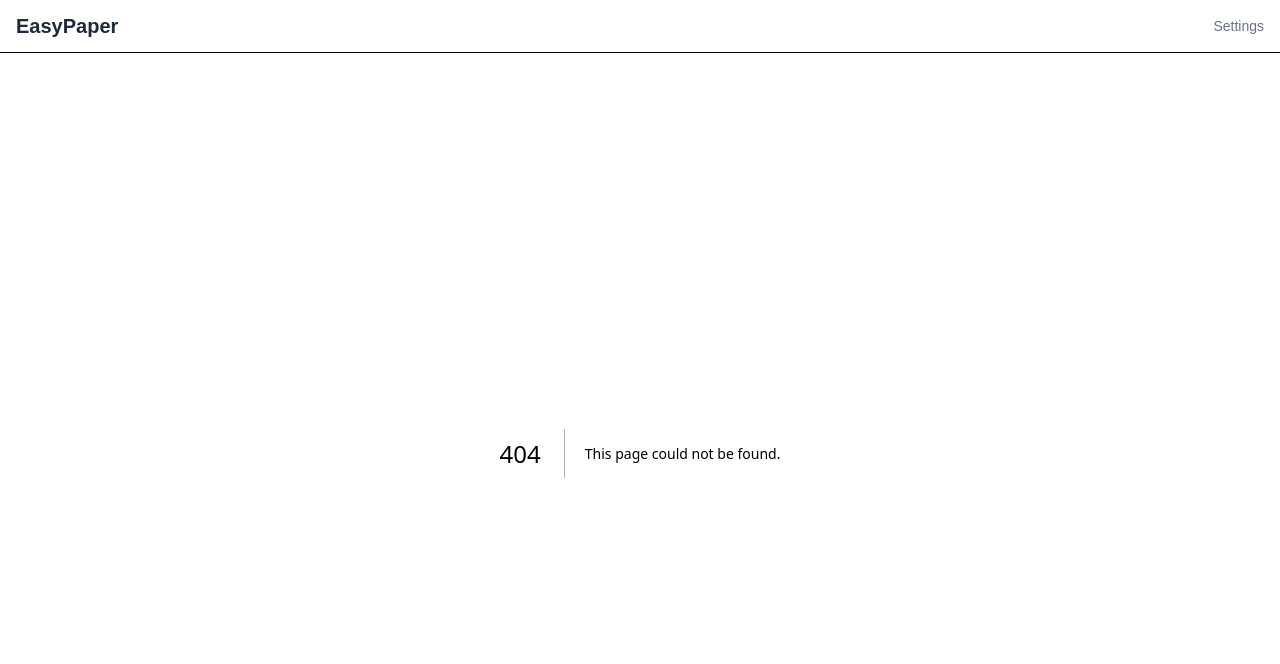
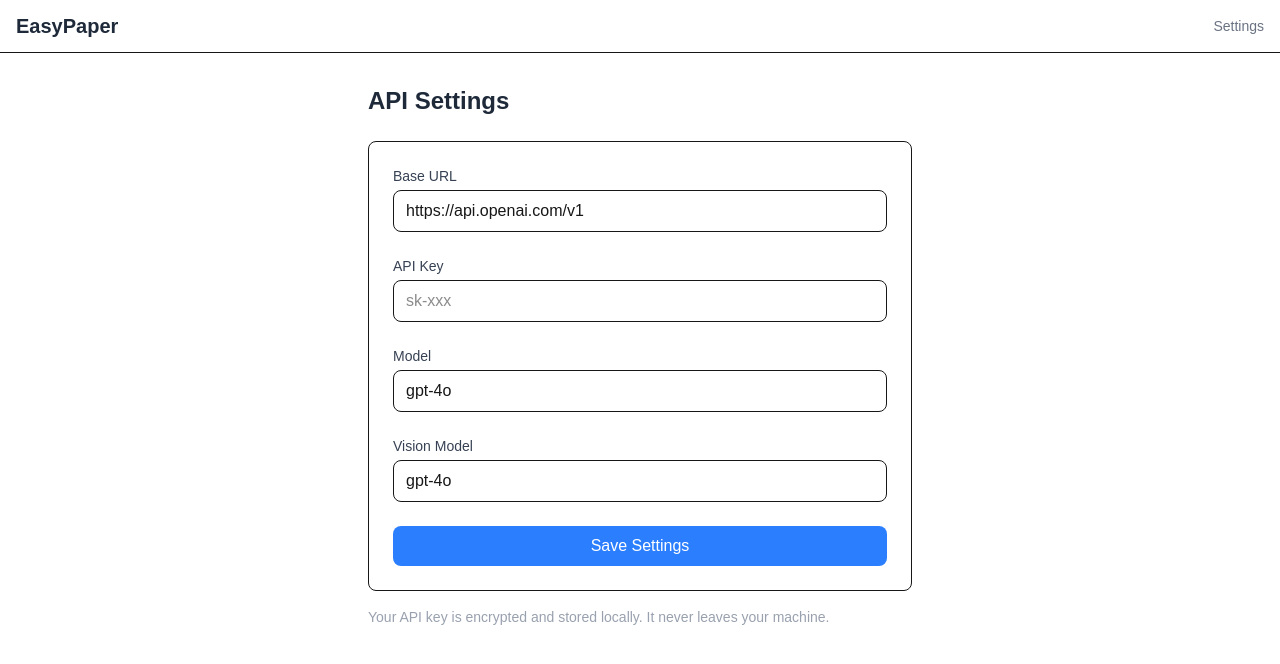
Before and after one commit to LvXinTao/EasyPaper, a Next.js app: page /settings in a window 1280 px wide. Before the commit this address had no page. Shown: the top 664 px of the page. Built offline with nearby package versions, Linux system fonts and the light colour scheme; no server answers.

Commit message:
feat: add settings page with API configuration form

```diff
--- /dev/null
+++ b/src/app/settings/page.tsx
@@ -0,0 +1,17 @@
+import { SettingsForm } from '@/components/settings-form';
+
+export default function SettingsPage() {
+  return (
+    <div className="max-w-xl mx-auto px-4 py-8">
+      <h1 className="text-2xl font-bold text-gray-800 mb-6">
+        API Settings
+      </h1>
+      <div className="bg-white rounded-lg border p-6">
+        <SettingsForm />
+      </div>
+      <p className="mt-4 text-sm text-gray-400">
+        Your API key is encrypted and stored locally. It never leaves your machine.
+      </p>
+    </div>
+  );
+}
--- /dev/null
+++ b/src/components/settings-form.tsx
@@ -0,0 +1,144 @@
+'use client';
+
+import { useState, useEffect } from 'react';
+
+interface SettingsData {
+  baseUrl: string;
+  model: string;
+  visionModel: string;
+  hasApiKey: boolean;
+}
+
+export function SettingsForm() {
+  const [settings, setSettings] = useState<SettingsData>({
+    baseUrl: 'https://api.openai.com/v1',
+    model: 'gpt-4o',
+    visionModel: 'gpt-4o',
+    hasApiKey: false,
+  });
+  const [apiKey, setApiKey] = useState('');
+  const [saving, setSaving] = useState(false);
+  const [message, setMessage] = useState<{ type: 'success' | 'error'; text: string } | null>(null);
+
+  useEffect(() => {
+    async function loadSettings() {
+      try {
+        const res = await fetch('/api/settings');
+        const data = await res.json();
+        setSettings(data);
+      } catch {
+        // Use defaults
+      }
+    }
+    loadSettings();
+  }, []);
+
+  const handleSave = async () => {
+    setSaving(true);
+    setMessage(null);
+
+    try {
+      const body: Record<string, string> = {
+        baseUrl: settings.baseUrl,
+        model: settings.model,
+        visionModel: settings.visionModel,
+      };
+      if (apiKey) {
+        body.apiKey = apiKey;
+      }
+
+      const res = await fetch('/api/settings', {
+        method: 'POST',
+        headers: { 'Content-Type': 'application/json' },
+        body: JSON.stringify(body),
+      });
+
+      if (!res.ok) throw new Error('Failed to save settings');
+
+      setMessage({ type: 'success', text: 'Settings saved successfully!' });
+      setApiKey('');
+      setSettings((prev) => ({ ...prev, hasApiKey: true }));
+    } catch {
+      setMessage({ type: 'error', text: 'Failed to save settings.' });
+    } finally {
+      setSaving(false);
+    }
+  };
+
+  return (
+    <div className="space-y-6">
+      <div>
+        <label className="block text-sm font-medium text-gray-700 mb-1">
+          Base URL
+        </label>
+        <input
+          type="url"
+          value={settings.baseUrl}
+          onChange={(e) => setSettings({ ...settings, baseUrl: e.target.value })}
+          className="w-full px-3 py-2 border rounded-lg focus:outline-none focus:ring-2 focus:ring-blue-500"
+          placeholder="https://api.openai.com/v1"
+        />
+      </div>
+
+      <div>
+        <label className="block text-sm font-medium text-gray-700 mb-1">
+          API Key
+          {settings.hasApiKey && (
+            <span className="ml-2 text-xs text-green-600">(configured)</span>
+          )}
+        </label>
+        <input
+          type="password"
+          value={apiKey}
+          onChange={(e) => setApiKey(e.target.value)}
+          className="w-full px-3 py-2 border rounded-lg focus:outline-none focus:ring-2 focus:ring-blue-500"
+          placeholder={settings.hasApiKey ? 'Enter new key to update' : 'sk-xxx'}
+        />
+      </div>
+
+      <div>
+        <label className="block text-sm font-medium text-gray-700 mb-1">
+          Model
+        </label>
+        <input
+          type="text"
+          value={settings.model}
+          onChange={(e) => setSettings({ ...settings, model: e.target.value })}
+          className="w-full px-3 py-2 border rounded-lg focus:outline-none focus:ring-2 focus:ring-blue-500"
+          placeholder="gpt-4o"
+        />
+      </div>
+
+      <div>
+        <label className="block text-sm font-medium text-gray-700 mb-1">
+          Vision Model
+        </label>
+        <input
+          type="text"
+          value={settings.visionModel}
+          onChange={(e) => setSettings({ ...settings, visionModel: e.target.value })}
+          className="w-full px-3 py-2 border rounded-lg focus:outline-none focus:ring-2 focus:ring-blue-500"
+          placeholder="gpt-4o"
+        />
+      </div>
+
+      {message && (
+        <div
+          className={`text-sm ${
+            message.type === 'success' ? 'text-green-600' : 'text-red-600'
+          }`}
+        >
+          {message.text}
+        </div>
+      )}
+
+      <button
+        onClick={handleSave}
+        disabled={saving}
+        className="w-full px-4 py-2 bg-blue-500 text-white rounded-lg hover:bg-blue-600 disabled:opacity-50 transition-colors"
+      >
+        {saving ? 'Saving...' : 'Save Settings'}
+      </button>
+    </div>
+  );
+}
```
